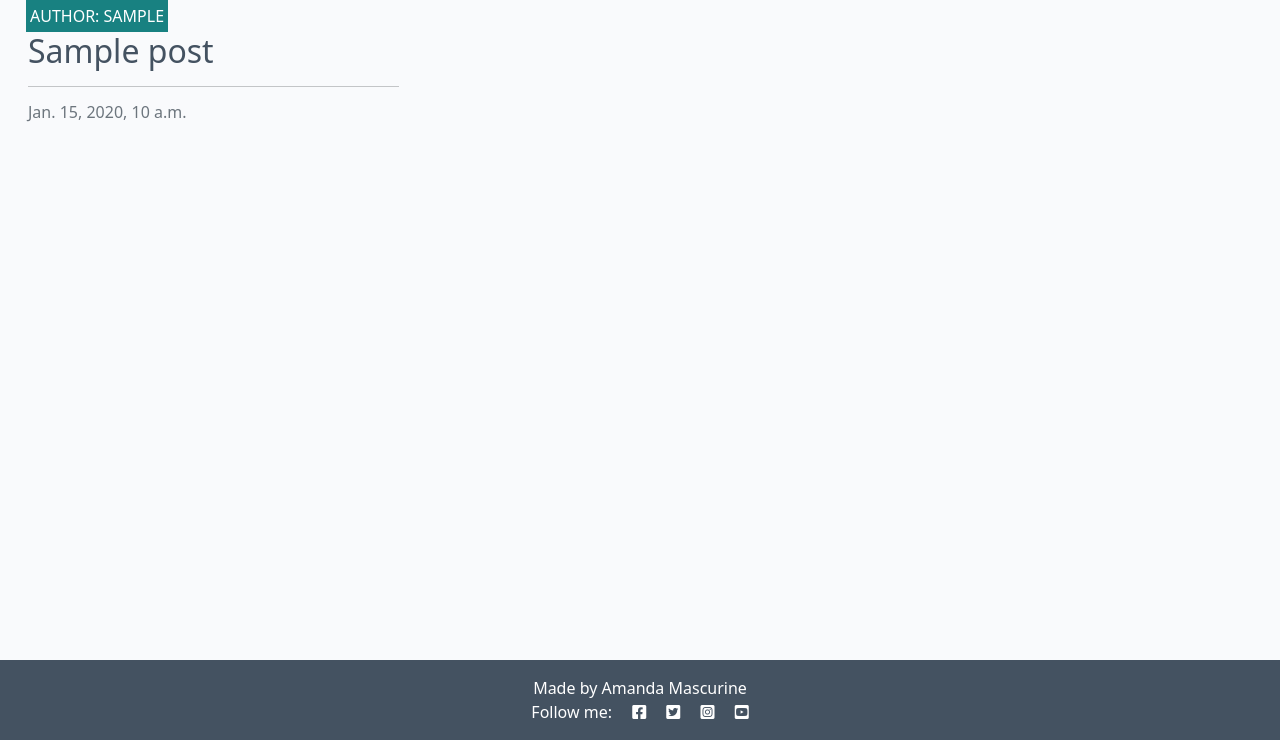
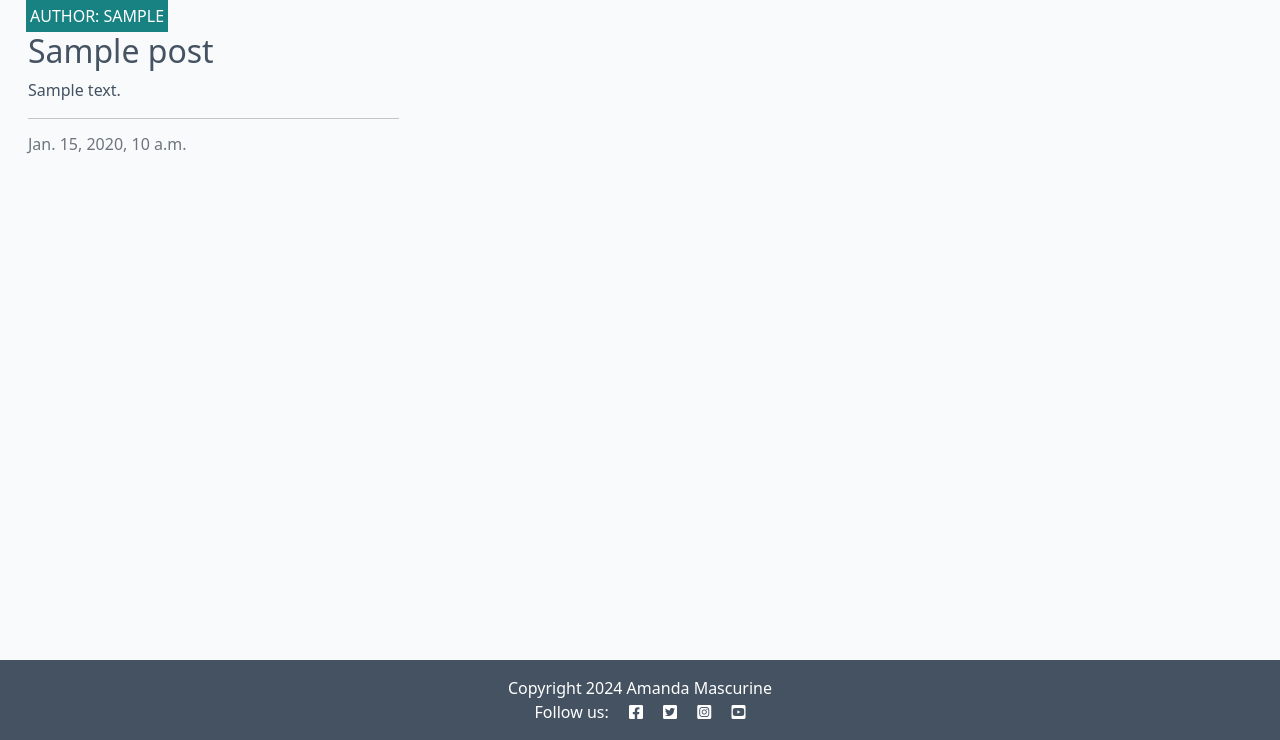
Before and after one commit to AmandaCIdev/Orlando_Property_Investments, a Django app: page / in a window 1280 px wide. Shown: the part 60-800 px from the top of the page. Run offline with Django 4.2, Linux system fonts and the light colour scheme; tables that the repository leaves empty hold one stand-in row (values such as "Sample post").

Commit message:
Add: syntax to templates

```diff
--- a/blog/templates/blog/index.html
+++ b/blog/templates/blog/index.html
@@ -18,8 +18,9 @@
                                     <p class="author">Author: {{ post.author }}</p>
                                 </div>
                             </div>
-                            <a href="#" class="post-link">
+                            <a href="{% url 'post_detail' post.slug %}" class="post-link">
                                 <h2 class="card-title">{{ post.title }}</h2>
+                                <p class="card-text">{{ post.excerpt }}</p>
                             </a>
 
                             <hr />
@@ -40,6 +41,9 @@
     {% if is_paginated %}
     <nav aria-label="Page navigation">
         <ul class="pagination justify-content-center">
+            {% if page_obj.has_previous %}
+            <li><a href="?page={{ page_obj.previous_page_number }}" class="page-link">&laquo; PREV </a></li>
+            {% endif %}
             {% if page_obj.has_next %}
             <li><a href="?page={{ page_obj.next_page_number }}" class="page-link"> NEXT &raquo;</a></li>
             {% endif %}
@@ -50,3 +54,4 @@
 
 <!-- index.html content ends here -->
 {% endblock %}
+{% block copyright %}Copyright 2024 Amanda Mascurine{% endblock %}
--- a/vacationInvestments/templates/base.html
+++ b/vacationInvestments/templates/base.html
@@ -6,7 +6,7 @@
 <html class="h-100" lang="en">
 
 <head>
-    <title>Investments Blog</title>
+    <title>Blog</title>
     <meta name="viewport" content="width=device-width, initial-scale=1" />
 
     <!-- Google Fonts CSS -->
@@ -62,8 +62,9 @@
 
     <!-- Footer -->
     <footer class="footer mt-auto py-3 dark-bg">
-        <p class="m-0 text-center text-white">Made by Amanda Mascurine</p>
-        <p class="m-0 text-center text-white">Follow me: <i class="fab fa-facebook-square ms-3"></i>
+        <p class="m-0 text-center text-white">
+            {% block copyright %}Made by Code Instituters{% endblock copyright %}</p>
+        <p class="m-0 text-center text-white">Follow us: <i class="fab fa-facebook-square ms-3"></i>
             <i class="fab fa-twitter-square ms-3"></i>
             <i class="fab fa-instagram-square ms-3"></i>
             <i class="fab fa-youtube-square ms-3"></i>
@@ -73,6 +74,7 @@
     <script src="https://cdn.jsdelivr.net/npm/bootstrap@5.0.1/dist/js/bootstrap.bundle.min.js"
         integrity="sha384-gtEjrD/SeCtmISkJkNUaaKMoLD0//ElJ19smozuHV6z3Iehds+3Ulb9Bn9Plx0x4" crossorigin="anonymous">
     </script>
+    <script src="{% static 'js/script.js' %}"></script>
 </body>
 
 </html>
```
